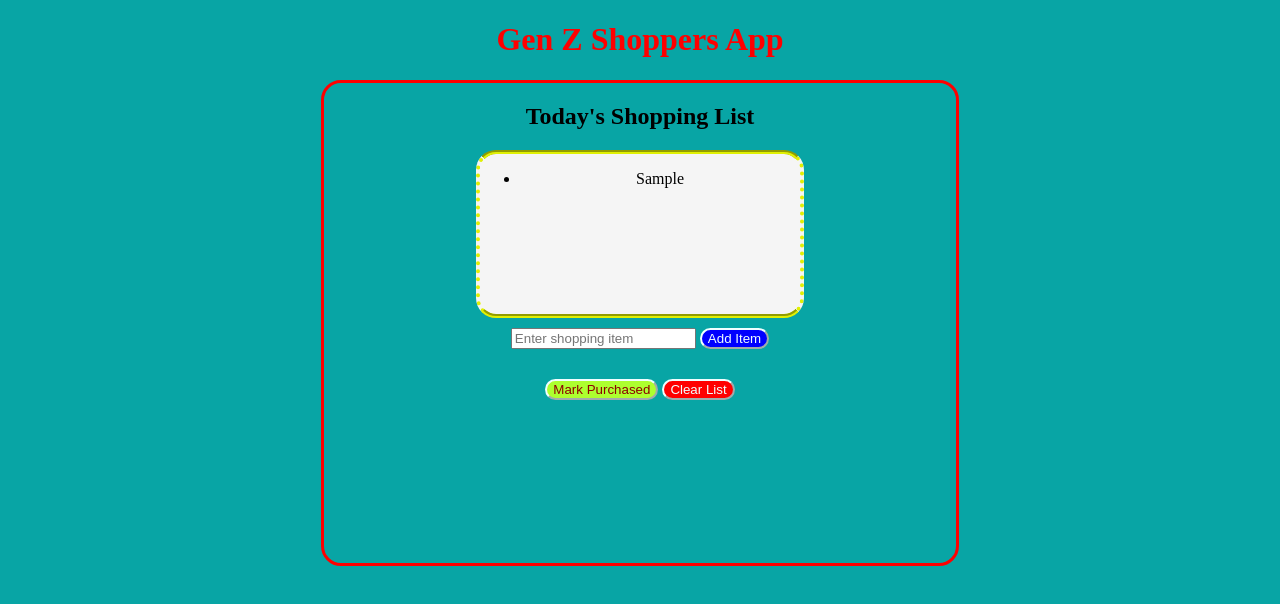
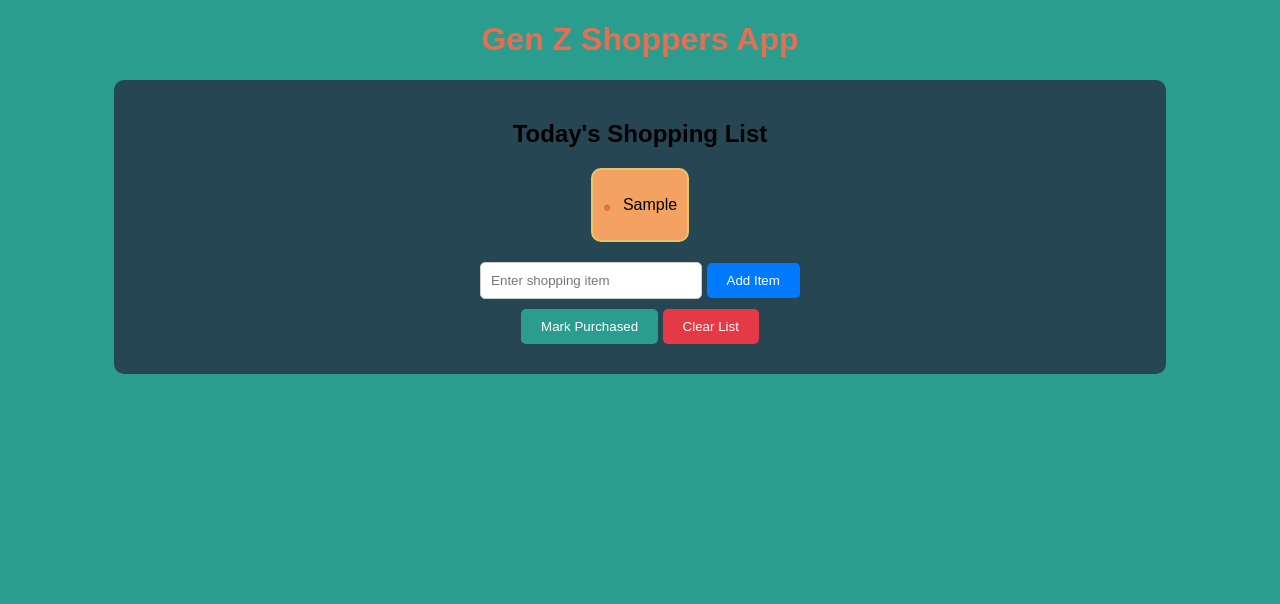
Before and after one commit to jwk19/week-2-code-challenge, a plain HTML site: page genz-shoppers/index.html in a window 1280 px wide. Both pictures are taken after typing "Sample" into the empty fields and a click on the button "Add Item". Drawn offline with Linux system fonts and the light colour scheme.

Commit message:
Added a .selected class to style the selected items with a light gray background in style.css. Added an event listener to the mark purchased button for selected items.

```diff
--- a/genz-shoppers/CSS/style.css
+++ b/genz-shoppers/CSS/style.css
@@ -1,88 +1,98 @@
-/*set background of the page*/
+body {
+    font-family: Arial, sans-serif;
+    background-color: #2A9D8F;
+    color: #000;
+}
 
-.body {
-    background-color: rgb(8, 165, 165);
+h1 {
+    text-align: center;
+    color: #E76F51;
 }
-/*set background of heading and text color*/
-.body h1 {
 
-    color: red;
+#genzbody {
+    width: 80%;
+    margin: 0 auto;
+    background-color: #264653;
+    padding: 20px;
     border-radius: 10px;
-    display: flex;
-    justify-content: center;
-    align-items: center;
-
-
 }
 
 #shoppingli-container {
-
-}
-
-#genzbody {
-    border: 0.2rem solid red;
-    border-radius: 20px;
-    height: 30rem;
-    width: 50%;
-    margin: auto;
     text-align: center;
 }
 
+#genzShopItems {
+    display: inline-block;
+    text-align: left;
+    border: 2px solid #E9C46A;
+    padding: 10px;
+    border-radius: 10px;
+    background-color: #F4A261;
+}
+
+#genzItemsUl {
+    padding-left: 0;
+}
+
+#genzItemsUl li {
+    position: relative;
+    margin: 10px 0;
+    padding-left: 20px; /* Adjust based on bullet size */
+    list-style-type: none;
+    cursor: pointer; /* Add cursor to indicate clickable items */
+}
+
+#genzItemsUl li::before {
+    content: '•'; /* Custom bullet */
+    position: absolute;
+    left: 0;
+    color: #E76F51; /* Bullet color */
+    font-size: 1.5em; /* Bullet size */
+    line-height: 1em; /* Align bullets vertically */
+}
+
+#genzItemsUl li.selected {
+    background-color: #D3D3D3; /* Light gray background for selected items */
+}
+
+#genzItemsUl li.purchased {
+    background-color: #90EE90; /* Light green background for purchased items */
+}
+
+.button-container {
+    text-align: center;
+    margin-top: 20px;
+}
+
+#btncontainer1, #btn-container2 {
+    margin: 10px 0;
+}
+
+#newItem {
+    padding: 10px;
+    border-radius: 5px;
+    border: 1px solid #ccc;
+    width: 200px;
+}
+
+button {
+    padding: 10px 20px;
+    border: none;
+    border-radius: 5px;
+    cursor: pointer;
+}
+
 #addItem-btn {
-    background: blue;
-    color: azure;
-    border-color: azure;
-    border-radius: 1rem;
+    background-color: #007BFF;
+    color: #fff;
 }
 
 #markPurchased-btn {
-    background: greenyellow;
-    color: darkred;
-    border-color: azure;
-    border-radius: 1rem;
-}
-
-#addItem-btn {
-    margin-top: 10px;
+    background-color: #2A9D8F;
+    color: #fff;
 }
 
 #clearList-btn {
-    background: red;
-    color: azure;
-    border-color: azure;
-    border-radius: 1rem;
-    margin-top: 10px;
+    background-color: #E63946;
+    color: #fff;
 }
-
-#btn-container1 {
-    margin: 10px;
-    padding-top: 20px;
-}
-
-#btn-container2 {
-    margin: 10px;
-    padding-top: 10px;
-    align-items: center;
-
-}
-
-#button-container {
-
-}
-
-#genzItems-ul {
-   color: black;
-}
-
-#genzShopItems {
-    border: 4px dotted rgb(224, 240, 3);
-    height: 10rem;
-    width: 20rem;
-    border-radius: 20px;
-    border-bottom-style: groove;
-    border-top-style: groove;
-    margin: auto;
-    background: whitesmoke;
-
-
-}
--- a/genz-shoppers/index.js
+++ b/genz-shoppers/index.js
@@ -1,6 +1,8 @@
 // Add items to shopping list
-document.getElementById('addItem-btn').addEventListener('click',function (){
-// get value of the input field
+document.getElementById('addItem-btn').addEventListener('click', addItem);
+
+function addItem() {
+    // Get the value of the input field
     let newItem = document.getElementById('newItem').value;
 
     // Check if the input field is not empty
@@ -8,6 +10,11 @@ if (newItem.trim() !== '') {
         // Create a new list item element
         let li = document.createElement('li');
         li.innerHTML = newItem;
+
+        // Add click event listener to select the item
+        li.addEventListener('click', function() {
+            li.classList.toggle('selected');
+        });
 
         // Append the new list item to the shopping list
         document.getElementById('genzItemsUl').appendChild(li);
@@ -17,21 +24,39 @@ if (newItem.trim() !== '') {
     } else {
         alert('Please enter a shopping item.');
     }
+}
 
+// To add ENTER keyboard button functionality to add shopping item
+document.getElementById('newItem').addEventListener('keypress', function(event) {
+    if (event.key === 'Enter') {
+        addItem();
+    }
 });
 
-
-//clear shopping list items
+// Clear shopping list items
 document.getElementById('clearList-btn').addEventListener('click', function() {
     // Get the shopping list element
     let genzItemsUl = document.getElementById('genzItemsUl');
 
     // Check if the list has any children
-if (genzItemsUl.children.length > 0) {
+    let hasChildren = genzItemsUl.firstChild !== null;
+
     // Remove all items of the shopping list
-    genzItemsUl.removeChild(genzItemsUl.lastChild);
+    while (genzItemsUl.firstChild) {
+        genzItemsUl.removeChild(genzItemsUl.firstChild);
+    }
 
-} else {
+    // Mimic the 'else' behavior
+    if (!hasChildren) {
         alert('Oops! Genz Shopper, no more shopping items. Add some..');
     }
 });
+
+// Mark selected items as purchased
+document.getElementById('markPurchased-btn').addEventListener('click', function() {
+    let selectedItems = document.querySelectorAll('#genzItemsUl li.selected');
+    selectedItems.forEach(item => {
+        item.classList.remove('selected');
+        item.classList.add('purchased');
+    });
+});
```
Also changed, not shown: 1 other file. Lines whose indentation alone changed are shown as unchanged.
